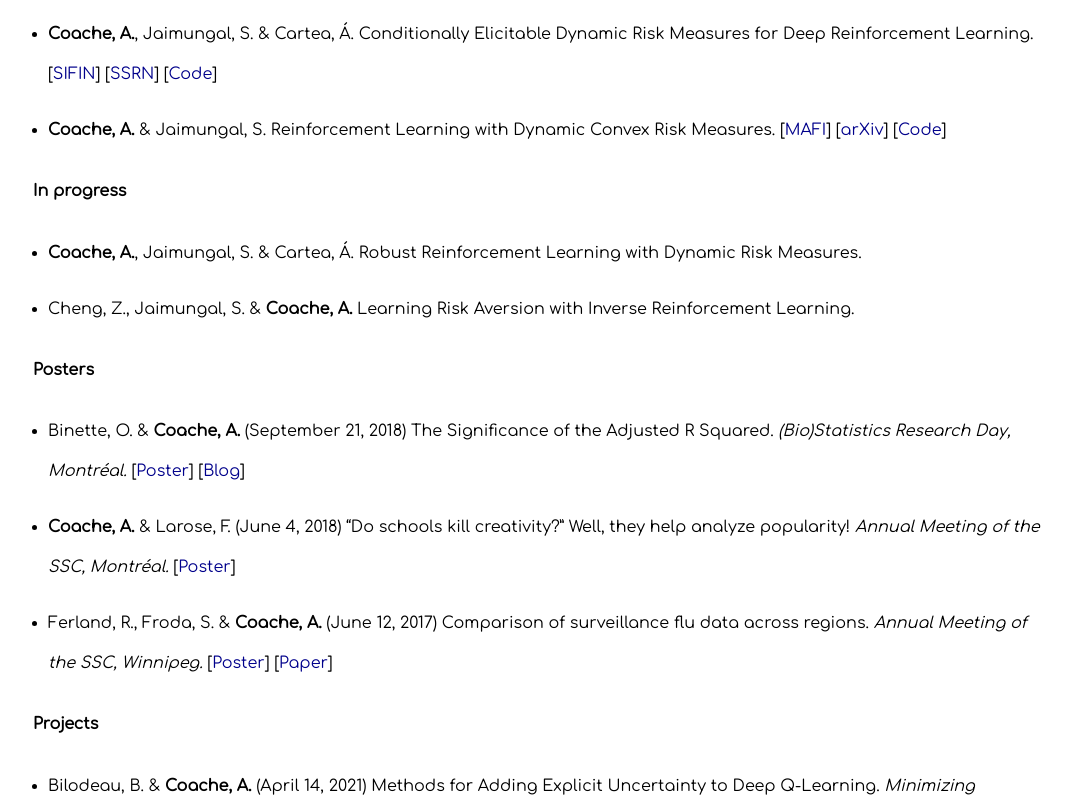
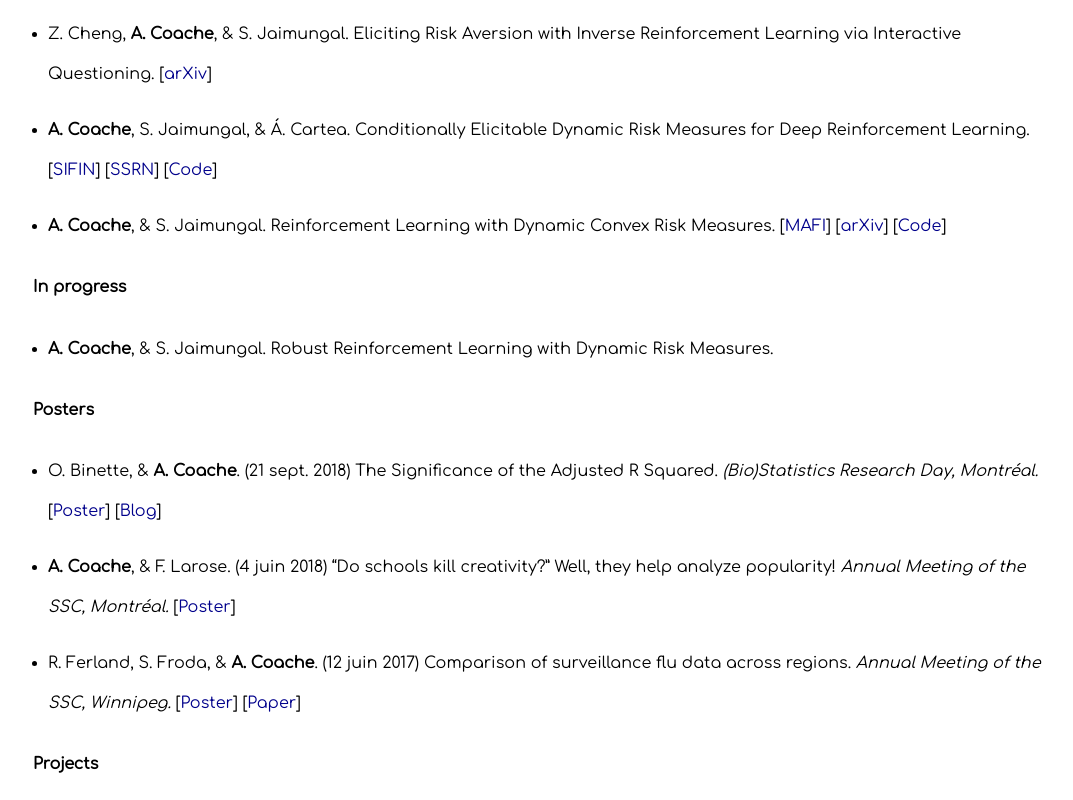
Before and after one commit to acoache/acoache.github.io, a React (Create React App) app: page /#/Research in a window 1280 px wide. Shown: the part 500-1300 px from the top of the page, without its empty margins (95-1168 px from the left). Built offline with nearby package versions, Linux system fonts and the light colour scheme.

Commit message:
New preprint with Ziteng

```diff
--- a/src/components/Publications/index.jsx
+++ b/src/components/Publications/index.jsx
@@ -15,7 +15,18 @@ function Publications() {
         <ul>
           <li>
             <p>
-              <b> Coache, A.</b>, Jaimungal, S. & Cartea, Á.
+              Z. Cheng, <b> A. Coache</b>, & S. Jaimungal.
+              Eliciting Risk Aversion with Inverse Reinforcement Learning via Interactive Questioning.
+                [
+                <a href="https://arxiv.org/abs/2308.08427" target="_blank" rel="noreferrer">arXiv</a>
+                ]
+            </p>
+          </li>
+        </ul>
+        <ul>
+          <li>
+            <p>
+              <b> A. Coache</b>, S. Jaimungal, & Á. Cartea.
               Conditionally Elicitable Dynamic Risk Measures for Deep Reinforcement Learning.
                 [
                 <a href="https://papers.ssrn.com/sol3/papers.cfm?abstract_id=4149461" target="_blank" rel="noreferrer">SIFIN</a>
@@ -30,7 +41,7 @@ function Publications() {
         <ul>
           <li>
             <p>
-              <b> Coache, A. </b> & Jaimungal, S.
+              <b> A. Coache</b>, & S. Jaimungal.
               Reinforcement Learning with Dynamic Convex Risk Measures.
                 [
                 <a href="https://doi.org/10.1111/mafi.12388" target="_blank" rel="noreferrer">MAFI</a>
@@ -48,16 +59,8 @@ function Publications() {
         <ul>
           <li>
             <p>
-              <b> Coache, A.</b>, Jaimungal, S. & Cartea, Á.
+              <b> A. Coache</b>, & S. Jaimungal.
               Robust Reinforcement Learning with Dynamic Risk Measures.
-            </p>
-          </li>
-        </ul>
-        <ul>
-          <li>
-            <p>
-              Cheng, Z., Jaimungal, S. & <b> Coache, A. </b>
-              Learning Risk Aversion with Inverse Reinforcement Learning.
             </p>
           </li>
         </ul>
@@ -67,9 +70,7 @@ function Publications() {
         <ul>
           <li>
             <p>
-              Binette, O. &
-              <b> Coache, A. </b>
-              (September 21, 2018)
+              O. Binette, & <b> A. Coache</b>. (21 sept. 2018)
               The Significance of the Adjusted R Squared. <i>(Bio)Statistics Research Day, Montréal.</i>    [
                 <a href={AdjustR2} target="_blank" rel="noreferrer">Poster</a>
                 ] [
@@ -81,8 +82,7 @@ function Publications() {
         <ul>
           <li>
             <p>
-              <b>Coache, A. </b>
-              & Larose, F. (June 4, 2018) “Do schools kill creativity?” Well, they help analyze
+              <b> A. Coache</b>, & F. Larose. (4 juin 2018) “Do schools kill creativity?” Well, they help analyze
               popularity! <i>Annual Meeting of the SSC, Montréal.</i>    [
                 <a href={TedTalks} target="_blank" rel="noreferrer">Poster</a>
                 ]
@@ -92,9 +92,7 @@ function Publications() {
         <ul>
           <li>
             <p>
-              Ferland, R., Froda, S. &
-              <b> Coache, A. </b>
-              (June 12, 2017)
+              R. Ferland, S. Froda, & <b> A. Coache</b>.  (12 juin 2017)
               Comparison of surveillance flu data across
               regions. <i>Annual Meeting of the SSC, Winnipeg.</i>    [
                 <a href={FluView} target="_blank" rel="noreferrer">Poster</a>
@@ -110,9 +108,7 @@ function Publications() {
         <ul>
           <li>
             <p>
-              Bilodeau, B. &
-              <b> Coache, A. </b>
-              (April 14, 2021)
+              B. Bilodeau, & <b> A. Coache</b>. (14 avril 2021)
               Methods for Adding Explicit Uncertainty to Deep Q-Learning. <i>Minimizing Expectations course, University of Toronto.</i>    [
                 <a href={UncertaintyDeepQ} target="_blank" rel="noreferrer">Report</a>
                 ] [
--- a/src/components/Publications_fr/index.jsx
+++ b/src/components/Publications_fr/index.jsx
@@ -15,7 +15,18 @@ function Publications() {
         <ul>
           <li>
             <p>
-              <b> Coache, A.</b>, Jaimungal, S. & Cartea, Á.
+              Z. Cheng, <b> A. Coache</b>, & S. Jaimungal.
+              Eliciting Risk Aversion with Inverse Reinforcement Learning via Interactive Questioning.
+                [
+                <a href="https://arxiv.org/abs/2308.08427" target="_blank" rel="noreferrer">arXiv</a>
+                ]
+            </p>
+          </li>
+        </ul>
+        <ul>
+          <li>
+            <p>
+              <b> A. Coache</b>, S. Jaimungal, & Á. Cartea.
               Conditionally Elicitable Dynamic Risk Measures for Deep Reinforcement Learning.
                 [
                 <a href="https://papers.ssrn.com/sol3/papers.cfm?abstract_id=4149461" target="_blank" rel="noreferrer">SIFIN</a>
@@ -30,7 +41,7 @@ function Publications() {
         <ul>
           <li>
             <p>
-              <b> Coache, A. </b> & Jaimungal, S.
+              <b> A. Coache</b>, & S. Jaimungal.
               Reinforcement Learning with Dynamic Convex Risk Measures.
                 [
                 <a href="https://doi.org/10.1111/mafi.12388" target="_blank" rel="noreferrer">MAFI</a>
@@ -48,16 +59,8 @@ function Publications() {
         <ul>
           <li>
             <p>
-              <b> Coache, A.</b>, Jaimungal, S. & Cartea, Á.
+              <b> A. Coache</b>, & S. Jaimungal.
               Robust Reinforcement Learning with Dynamic Risk Measures.
-            </p>
-          </li>
-        </ul>
-        <ul>
-          <li>
-            <p>
-              Cheng, Z., Jaimungal, S. & <b> Coache, A. </b>
-              Learning Risk Aversion with Inverse Reinforcement Learning.
             </p>
           </li>
         </ul>
@@ -67,8 +70,7 @@ function Publications() {
         <ul>
           <li>
             <p>
-              Binette, O. &
-              <b> Coache, A. </b> (21 sept. 2018)
+              O. Binette, & <b> A. Coache</b>. (21 sept. 2018)
               The Significance of the Adjusted R Squared. <i>(Bio)Statistics
               Research Day, Montréal.</i>    [
                 <a href={AdjustR2} target="_blank" rel="noreferrer">Affiche</a>
@@ -81,8 +83,7 @@ function Publications() {
         <ul>
           <li>
             <p>
-              <b> Coache, A. </b>
-              & Larose, F. (4 juin 2018) “Do schools kill creativity?” Well, they help analyze
+              <b> A. Coache</b>, & F. Larose. (4 juin 2018) “Do schools kill creativity?” Well, they help analyze
               popularity! <i>Congrès annuel de la SSC, Montréal.</i>    [
                 <a href={TedTalks} target="_blank" rel="noreferrer">Affiche</a>
                 ]
@@ -92,8 +93,7 @@ function Publications() {
         <ul>
           <li>
             <p>
-              Ferland, R., Froda, S. &
-              <b> Coache, A. </b>  (12 juin 2017)
+              R. Ferland, S. Froda, & <b> A. Coache</b>.  (12 juin 2017)
               Comparison of surveillance flu data across regions. <i>Congrès annuel de la SSC, Winnipeg.</i>    [
                 <a href={FluView} target="_blank" rel="noreferrer">Affiche</a>
                 ] [
@@ -108,8 +108,7 @@ function Publications() {
         <ul>
           <li>
             <p>
-              Bilodeau, B. &
-              <b> Coache, A. </b> (14 avril 2021)
+              B. Bilodeau, & <b> A. Coache</b>. (14 avril 2021)
               Methods for Adding Explicit Uncertainty to Deep Q-Learning. <i>Minimizing Expectations course, University of Toronto.</i>   [
                 <a href={UncertaintyDeepQ} target="_blank" rel="noreferrer">Rapport</a>
                 ] [
--- a/src/static/updateDate.js
+++ b/src/static/updateDate.js
@@ -1,3 +1,3 @@
-const txt = '2023-07-17';
+const txt = '2023-08-19';
 
 export default txt;
```
Also changed, not shown: 2 other files (tests, documents, lock files or other folders).
